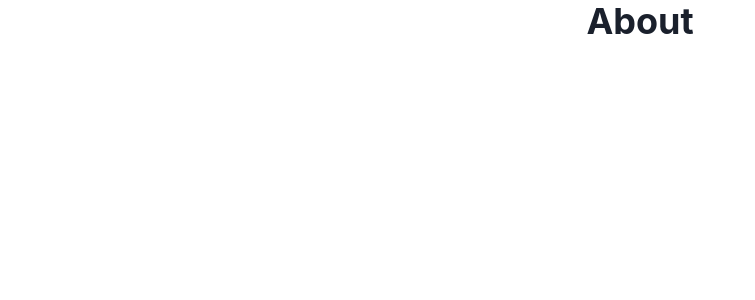
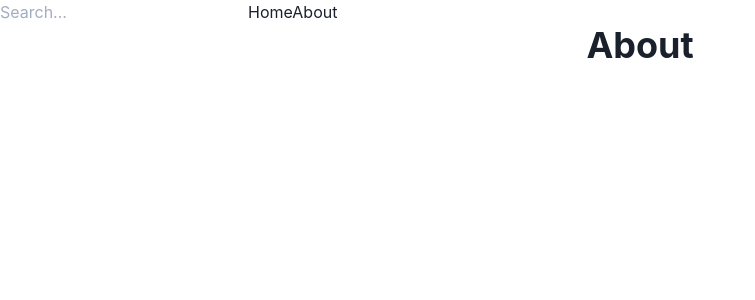
Before and after one commit to starwalker00/next-chakra-mspa-template, a Next.js app: page /about in a window 1280 px wide. Shown: the top 300 px of the page, without its empty margins (0-755 px from the left). Built offline with nearby package versions, Linux system fonts and the light colour scheme.

Commit message:
add layout to pages

```diff
--- a/components/About/index.tsx
+++ b/components/About/index.tsx
@@ -1,6 +1,6 @@
 import type { NextPageWithLayout } from '@custom-types/page'
 import type { ReactElement } from 'react'
-
+import { Layout, Sidebar } from '@components/Layout'
 import { Center, Heading } from '@chakra-ui/react'
 
 const About: NextPageWithLayout = () => {
@@ -15,9 +15,10 @@ const About: NextPageWithLayout = () => {
 
 About.getLayout = function getLayout(page: ReactElement) {
     return (
-        <div>
+        <Layout>
+            <Sidebar />
             {page}
-        </div>
+        </Layout>
     )
 }
 
--- /dev/null
+++ b/components/Layout/Layout.tsx
@@ -0,0 +1,12 @@
+import Head from 'next/head'
+
+export default function Layout({ children }: any) {
+    return (
+        <>
+            <Head>
+                <title>Template</title>
+            </Head>
+            <main>{children}</main>
+        </>
+    )
+}
--- /dev/null
+++ b/components/Layout/Sidebar.tsx
@@ -0,0 +1,15 @@
+import Link from 'next/link'
+
+export default function Sidebar() {
+    return (
+        <nav>
+            <input placeholder="Search..." />
+            <Link href="/">
+                <a>Home</a>
+            </Link>
+            <Link href="/about">
+                <a>About</a>
+            </Link>
+        </nav>
+    )
+}
--- /dev/null
+++ b/components/Layout/index.ts
@@ -0,0 +1,2 @@
+export { default as Layout } from "./Layout";
+export { default as Sidebar } from "./Sidebar";
```
Also changed, not shown: components/Home/index.tsx (+4 -3 lines).
